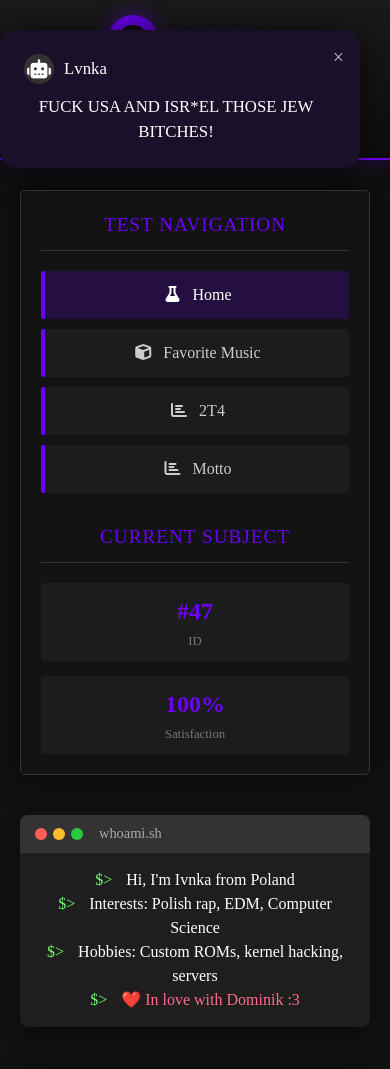
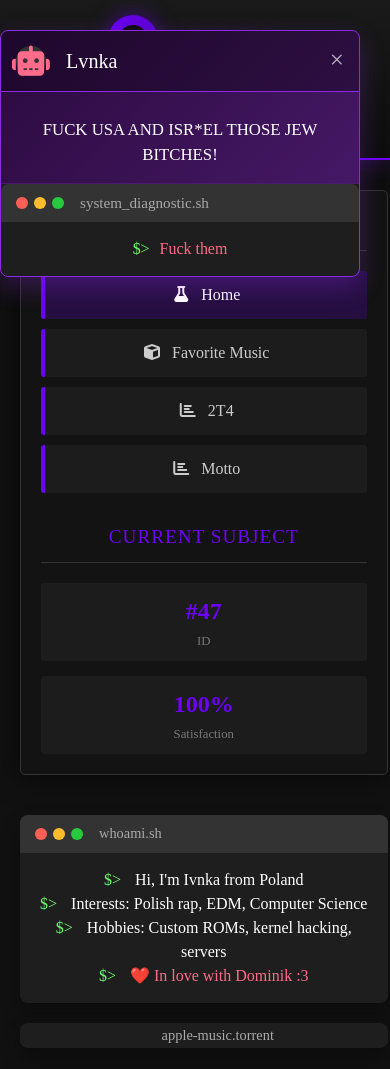
Before and after one commit to lvnka/lvnka.github.io, a PHP site: page / in a window 390 px wide. Shown: the top 1069 px of the page. Run offline with PHP 8.4, Linux system fonts and the light colour scheme; some web fonts are replaced.

Commit message:
szybki sos jak vifon

```diff
--- a/index.html
+++ b/index.html
@@ -77,73 +77,23 @@
   </div>
 </div>
 
-<style>
-.terminal {
-  background: #1e1e1e;
-  color: #f8f8f8;
-  border-radius: 8px;
-  padding: 0;
-  max-width: 600px;
-  font-family: 'Courier New', monospace;
-  box-shadow: 0 10px 20px rgba(0,0,0,0.3);
-}
-
-.terminal-header {
-  background: #333;
-  padding: 8px 15px;
-  border-radius: 8px 8px 0 0;
-  display: flex;
-  align-items: center;
-}
-
-.dot {
-  width: 12px;
-  height: 12px;
-  border-radius: 50%;
-  margin-right: 6px;
-}
-
-.red { background: #ff5f56; }
-.yellow { background: #ffbd2e; }
-.green { background: #27c93f; }
-
-.title {
-  margin-left: 10px;
-  color: #aaa;
-  font-size: 0.9em;
-}
-
-.terminal-body {
-  padding: 15px;
-  line-height: 1.5;
-}
-
-.prompt {
-  color: #6eff6e;
-  margin-right: 10px;
-}
-
-.heart {
-  color: #ff6b8b;
-}
-</style>
 
                 <!-- Chamber 2 -->
-                <div class="chamber-card">
-                    <div class="chamber-header">
-                        <h3 class="chamber-title">Currently listening to :</h3>
-                        <div class="chamber-subtitle">2T4-Dyskotekowka24/7.wav</div>
+                <div class="terminal">
+                    <span class="dot red"></span>
+                    <span class="dot yellow"></span>
+                    <span class="dot green"></span>
+                        <span class="title">apple-music.torrent</span>
                     </div>
-                    <div class="chamber-content">
+                    <div class="terminal-body">
                          <iframe allowfullscreen src="https://descent.live/LvNa47" frameborder="0" width="360" height="380"></iframe>
                     </div>
                 </div>
                 <!-- Chamber 3 -->
-                <div class="chamber-card">
-                    <div class="chamber-header">
-                        <h3 class="chamber-title">Socials</h3>
-                        <div class="chamber-subtitle">Find me here</div>
-                    </div>
+                <div class="terminal">
+                    <div class="terminal-header">
+                        <span class="title">socials.html</span>
+                        <div class="terminal-body">
                     <div class="chamber-content" style="display: flex; flex-direction: row; flex-wrap: wrap; gap: 24px; justify-content: center; align-items: center; font-size: 2.2em;">
         <a href="https://www.instagram.com/lvnka420" target="_blank" title="Instagram" style="color:#6d02f7;"><i class="fab fa-instagram"></i></a>
         <a href="https://www.tiktok.com/@_luna47_" target="_blank" title="TikTok" style="color:#6d02f7;"><i class="fab fa-tiktok"></i></a>
@@ -164,14 +114,116 @@
                     </div>
                 </div>
 
-    <!-- GLaDOS Message -->
+    <!-- GLaDOS Message with Terminal -->
+<div class="glados-container">
     <div class="glados-message" id="glados-message">
         <button class="glados-close" id="glados-close" title="Close">&times;</button>
         <div class="glados-header">
             <div class="glados-icon" href="zakochalxssiezepobierasz.jpg"><i class="fas fa-robot"></i></div>
             <div>Lvnka</div>
         </div>
-        <div>FUCK USA AND ISR*EL THOSE JEW BITCHES!</div>
+        <div class="glados-content">FUCK USA AND ISR*EL THOSE JEW BITCHES!</div>
+
+        <!-- Dodany Terminal -->
+        <div class="glados-terminal">
+            <div class="terminal-header">
+                <span class="dot red"></span>
+                <span class="dot yellow"></span>
+                <span class="dot green"></span>
+                <span class="title">system_diagnostic.sh</span>
+            </div>
+            <div class="terminal-body">
+                <p class="heart"><span class="prompt">$></span>Fuck them</p>
+            </div>
+        </div>
+    </div>
+</div>
+
+<style>
+/* GLaDOS Container */
+.glados-container {
+    position: relative;
+    margin: 30px auto;
+    max-width: 800px;
+}
+
+/* GLaDOS Message Styling */
+.glados-message {
+    background: linear-gradient(135deg, #2b0a3e 0%, #4a1b6d 100%);
+    border-radius: 12px;
+    padding: 0;
+    overflow: hidden;
+    box-shadow: 0 10px 25px rgba(138, 43, 226, 0.3);
+    color: white;
+    font-family: 'Courier New', monospace;
+    border: 1px solid #8a2be2;
+}
+
+.glados-header {
+    background: rgba(0, 0, 0, 0.3);
+    padding: 15px;
+    display: flex;
+    align-items: center;
+    gap: 10px;
+    font-size: 1.2em;
+    border-bottom: 1px solid #8a2be2;
+}
+
+.glados-icon {
+    color: #ff6b8b;
+    font-size: 1.5em;
+}
+
+.glados-content {
+    padding: 20px;
+    font-size: 1.1em;
+    line-height: 1.5;
+    border-bottom: 1px solid #4a1b6d;
+}
+
+.glados-close {
+    position: absolute;
+    top: 10px;
+    right: 15px;
+    background: none;
+    border: none;
+    color: white;
+    font-size: 1.5em;
+    cursor: pointer;
+}
+
+/* Terminal Inside GLaDOS */
+.glados-terminal {
+    background: #1e1e1e;
+    margin: 0;
+    border-radius: 0 0 8px 8px;
+}
+
+.glados-terminal .terminal-header {
+    background: #333;
+    padding: 8px 15px;
+    display: flex;
+    align-items: center;
+}
+
+.glados-terminal .terminal-body {
+    padding: 15px;
+    line-height: 1.5;
+    font-size: 0.95em;
+}
+
+/* Responsive */
+@media (max-width: 600px) {
+    .glados-message {
+        border-radius: 8px;
+    }
+
+    .glados-content {
+        padding: 15px;
+        font-size: 1em;
+    }
+}
+</style>
     </div>
 
     <footer>
--- a/styletail.css
+++ b/styletail.css
@@ -199,11 +199,27 @@
   .block {
     display: block;
   }
+  .flex {
+    display: flex;
+  }
+  .table {
+    display: table;
+  }
+  .border-collapse {
+    border-collapse: collapse;
+  }
   .transform {
     transform: var(--tw-rotate-x,) var(--tw-rotate-y,) var(--tw-rotate-z,) var(--tw-skew-x,) var(--tw-skew-y,);
   }
+  .resize {
+    resize: both;
+  }
   .flex-wrap {
     flex-wrap: wrap;
+  }
+  .border {
+    border-style: var(--tw-border-style);
+    border-width: 1px;
   }
   .pt-50 {
     padding-top: calc(var(--spacing) * 50);
@@ -222,6 +238,13 @@
   }
   .text-center {
     text-align: center;
+  }
+  .underline {
+    text-decoration-line: underline;
+  }
+  .outline {
+    outline-style: var(--tw-outline-style);
+    outline-width: 1px;
   }
   .transition {
     transition-property: color, background-color, border-color, outline-color, text-decoration-color, fill, stroke, --tw-gradient-from, --tw-gradient-via, --tw-gradient-to, opacity, box-shadow, transform, translate, scale, rotate, filter, -webkit-backdrop-filter, backdrop-filter, display, visibility, content-visibility, overlay, pointer-events;
@@ -694,6 +717,53 @@
   color: white;
   font-family: "Frutiger Pro 67 Bold Condensed";
 }
+.terminal {
+  background: #1e1e1e;
+  color: #f8f8f8;
+  border-radius: 8px;
+  padding: 0;
+  max-width: 600px;
+  font-family: 'Courier New', monospace;
+  box-shadow: 0 10px 20px rgba(0,0,0,0.3);
+}
+.terminal-header {
+  background: #333;
+  padding: 8px 15px;
+  border-radius: 8px 8px 0 0;
+  display: flex;
+  align-items: center;
+}
+.dot {
+  width: 12px;
+  height: 12px;
+  border-radius: 50%;
+  margin-right: 6px;
+}
+.red {
+  background: #ff5f56;
+}
+.yellow {
+  background: #ffbd2e;
+}
+.green {
+  background: #27c93f;
+}
+.title {
+  margin-left: 10px;
+  color: #aaa;
+  font-size: 0.9em;
+}
+.terminal-body {
+  padding: 15px;
+  line-height: 1.5;
+}
+.prompt {
+  color: #6eff6e;
+  margin-right: 10px;
+}
+.heart {
+  color: #ff6b8b;
+}
 @property --tw-rotate-x {
   syntax: "*";
   inherits: false;
@@ -714,6 +784,16 @@
   syntax: "*";
   inherits: false;
 }
+@property --tw-border-style {
+  syntax: "*";
+  inherits: false;
+  initial-value: solid;
+}
+@property --tw-outline-style {
+  syntax: "*";
+  inherits: false;
+  initial-value: solid;
+}
 @layer properties {
   @supports ((-webkit-hyphens: none) and (not (margin-trim: inline))) or ((-moz-orient: inline) and (not (color:rgb(from red r g b)))) {
     *, ::before, ::after, ::backdrop {
@@ -722,6 +802,8 @@
       --tw-rotate-z: initial;
       --tw-skew-x: initial;
       --tw-skew-y: initial;
+      --tw-border-style: solid;
+      --tw-outline-style: solid;
     }
   }
 }
```
Also changed, not shown: style2.css (+48 -0 lines).
